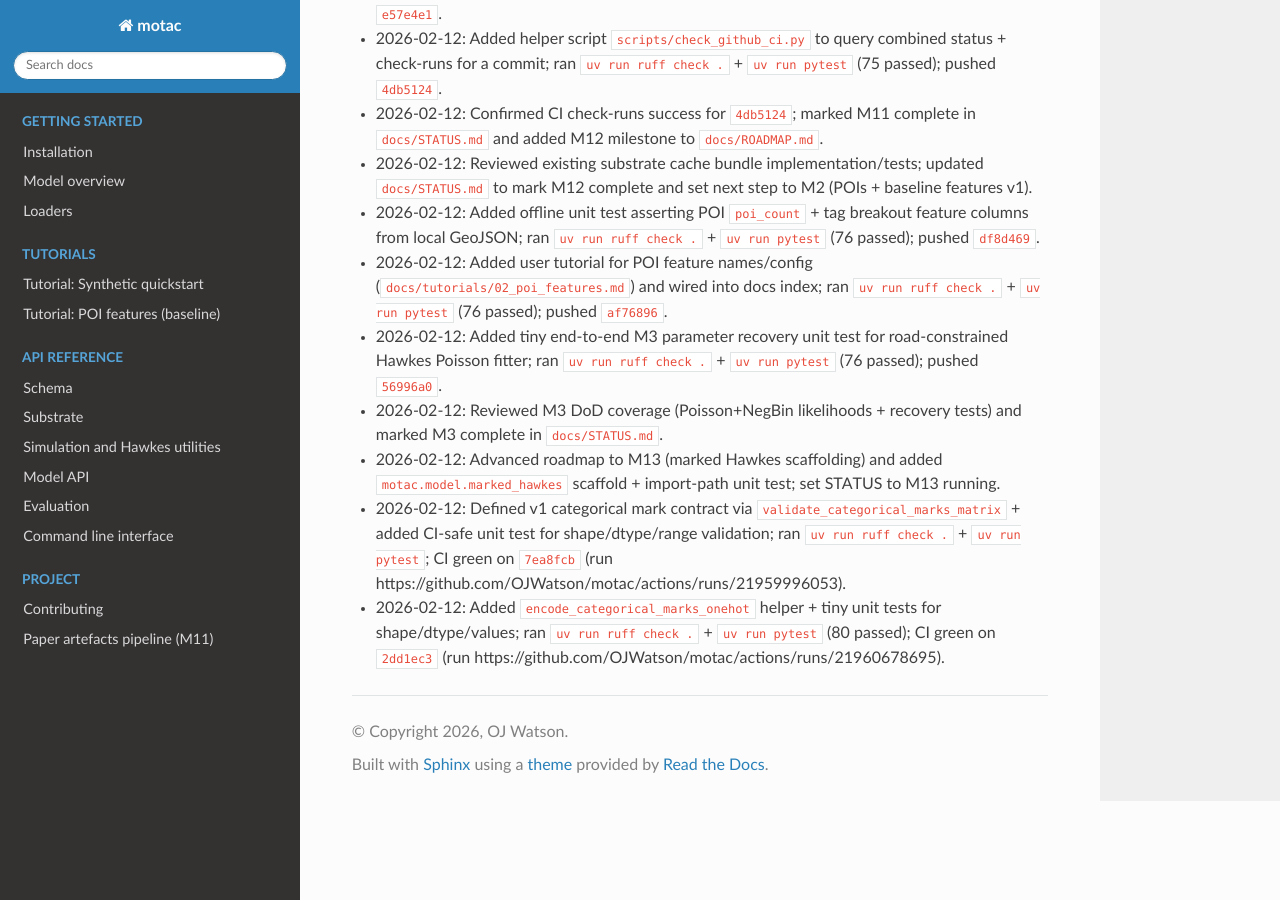
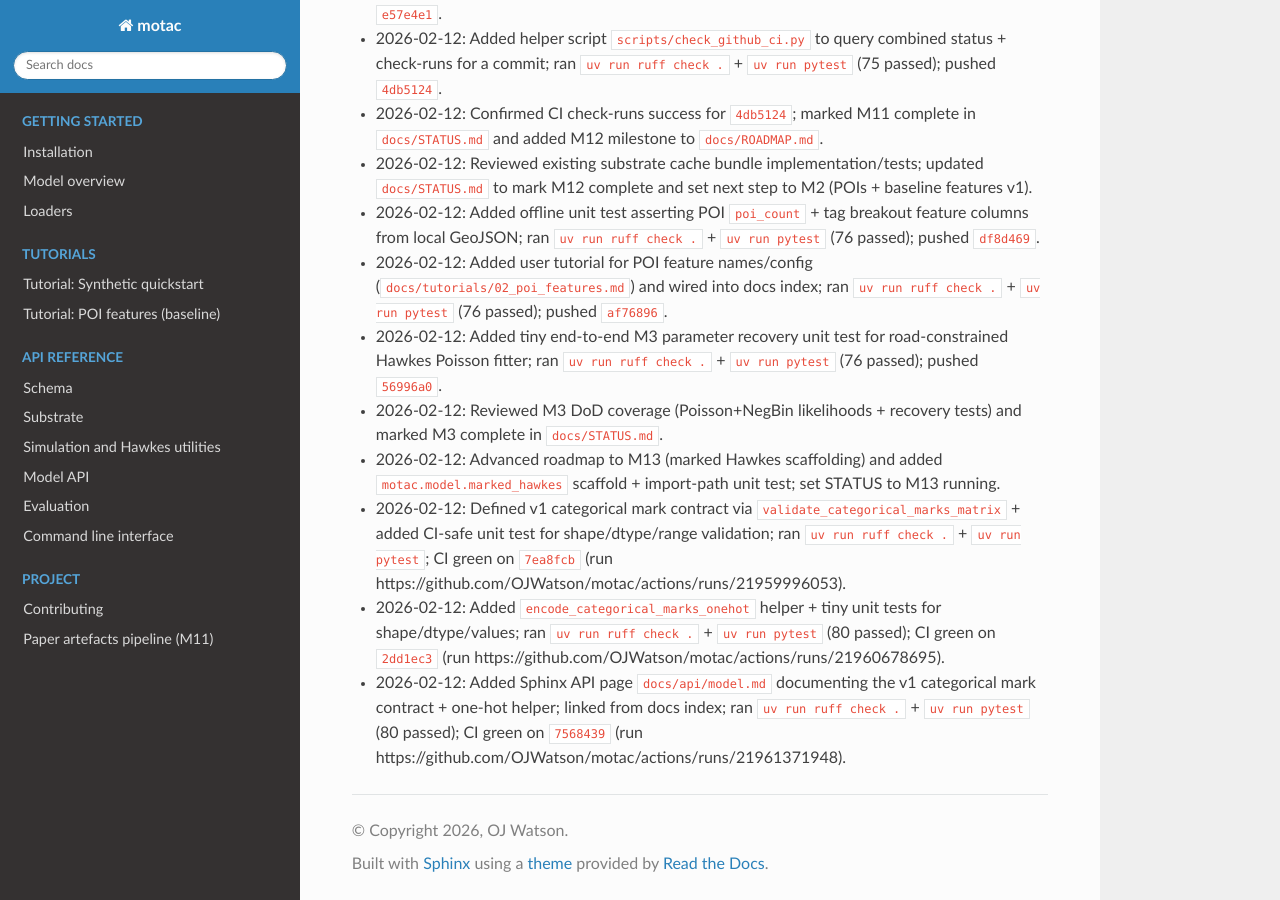
Before and after one commit to OJWatson/motac, a Sphinx documentation site: the page built from docs/WORKLOG.md, in a window 1280 px wide and 900 px high, scrolled down 1838 px. Built offline with Sphinx 7.4.7 and the Read the Docs theme 3.1.0, drawn with Linux system fonts in a browser that asks for light colours.

Commit message:
docs: update status/worklog after model API note

```diff
--- a/docs/WORKLOG.md
+++ b/docs/WORKLOG.md
@@ -42,3 +42,4 @@ Guidelines:
 - 2026-02-12: Advanced roadmap to M13 (marked Hawkes scaffolding) and added `motac.model.marked_hawkes` scaffold + import-path unit test; set STATUS to M13 running.
 - 2026-02-12: Defined v1 categorical mark contract via `validate_categorical_marks_matrix` + added CI-safe unit test for shape/dtype/range validation; ran `uv run ruff check .` + `uv run pytest`; CI green on `7ea8fcb` (run https://github.com/OJWatson/motac/actions/runs/21959996053).
 - 2026-02-12: Added `encode_categorical_marks_onehot` helper + tiny unit tests for shape/dtype/values; ran `uv run ruff check .` + `uv run pytest` (80 passed); CI green on `2dd1ec3` (run https://github.com/OJWatson/motac/actions/runs/21960678695).
+- 2026-02-12: Added Sphinx API page `docs/api/model.md` documenting the v1 categorical mark contract + one-hot helper; linked from docs index; ran `uv run ruff check .` + `uv run pytest` (80 passed); CI green on `7568439` (run https://github.com/OJWatson/motac/actions/runs/21961371948).
```
Also changed, not shown: docs/STATUS.md (+4 -4 lines).
